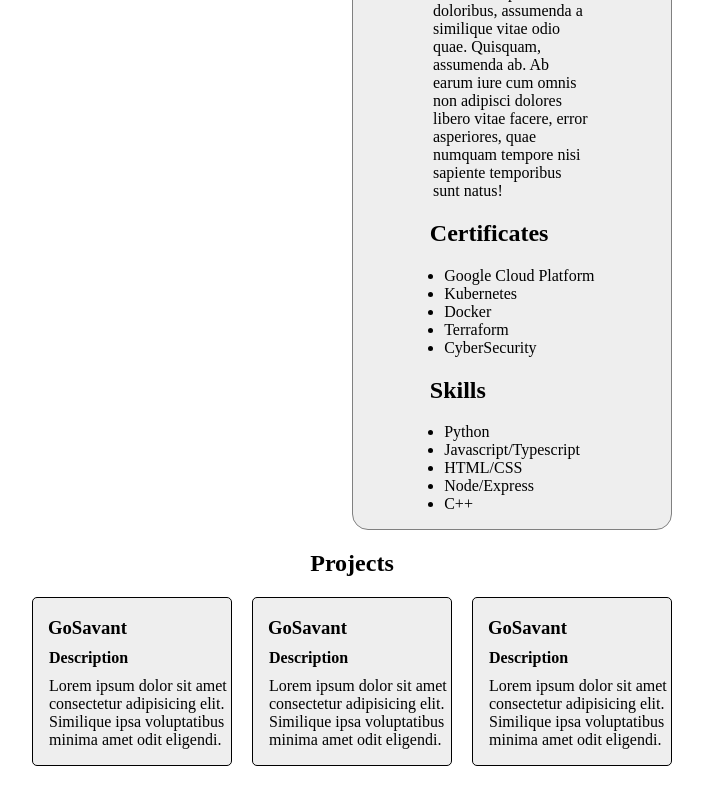
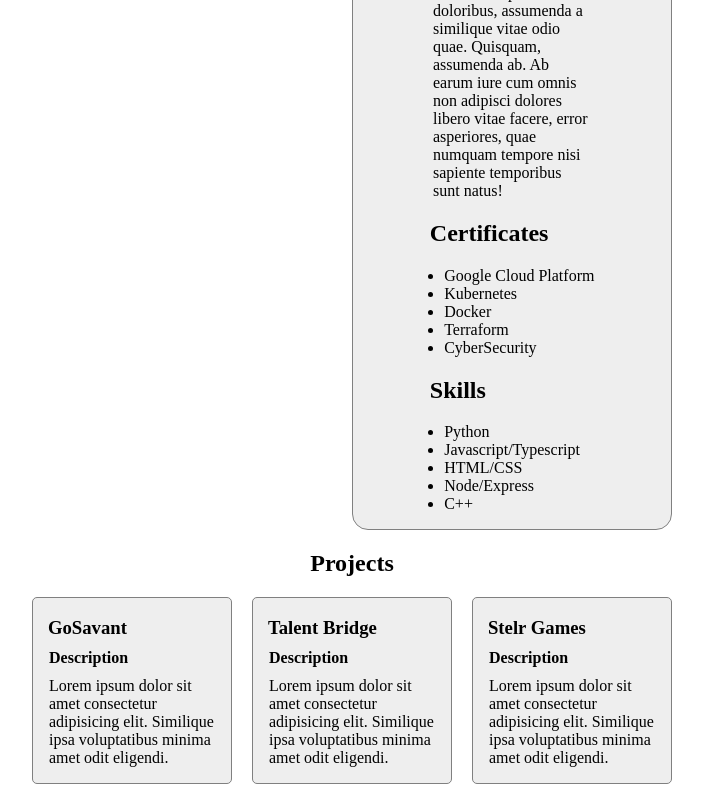
Before and after one commit to Kerlin-Augustin/mockPortfolio, a React (Vite) app: page / in a window 1280 px wide. Shown: the part 622-1422 px from the top of the page, without its empty margins (288-991 px from the left). Built offline with nearby package versions, Linux system fonts and the light colour scheme.

Commit message:
formatting ++

```diff
--- a/src/App.tsx
+++ b/src/App.tsx
@@ -11,14 +11,17 @@ function App() {
   };
 
   const containerStyle2: React.CSSProperties = {
-    display: "flex",
+    display: "grid",
     gap: "20px",
     alignItems: "center",
+    gridTemplateColumns: "repeat(3, 1fr)"
   };
 
   const h2: React.CSSProperties = {
     textAlign: "center"
   }
+
+  const allProjects = [<Projects title='GoSavant' />, <Projects title='Talent Bridge' />, <Projects title="Stelr Games" />]
 
   return (
     <>
@@ -28,9 +31,7 @@ function App() {
       </div>
       <h2 style={h2}>Projects</h2>
       <div style={containerStyle2}>
-        <Projects title='GoSavant' />
-        <Projects title='GoSavant' />
-        <Projects title='GoSavant' />
+       {allProjects}
       </div>
     </>
   )
--- a/src/components/Projects.tsx
+++ b/src/components/Projects.tsx
@@ -11,7 +11,7 @@ function Projects({
     gap: "10px",
     justifyContent: "center",
     flexDirection: "column",
-    border: "1px solid black",
+    border: "1px solid grey",
     borderRadius: "5px",
     flex: "1",
     background: '#eeeeee',
@@ -22,7 +22,7 @@ function Projects({
       <div style={containerStyle}>
         <h3 style={{margin: 0, marginLeft: '.8em', marginTop: "1em"}}>{title}</h3>
         <h4 style={{margin: 0, marginLeft: '1em'}}>Description</h4>
-        <p style={{margin: 0, marginLeft: '1em', marginBottom: '1em'}}>Lorem ipsum dolor sit amet consectetur adipisicing elit. Similique ipsa voluptatibus minima amet odit eligendi.</p>
+        <p style={{margin: 0, marginLeft: '1em', marginBottom: '1em', marginRight: '1em'}}>Lorem ipsum dolor sit amet consectetur adipisicing elit. Similique ipsa voluptatibus minima amet odit eligendi.</p>
       </div>
     </>
   )
```
